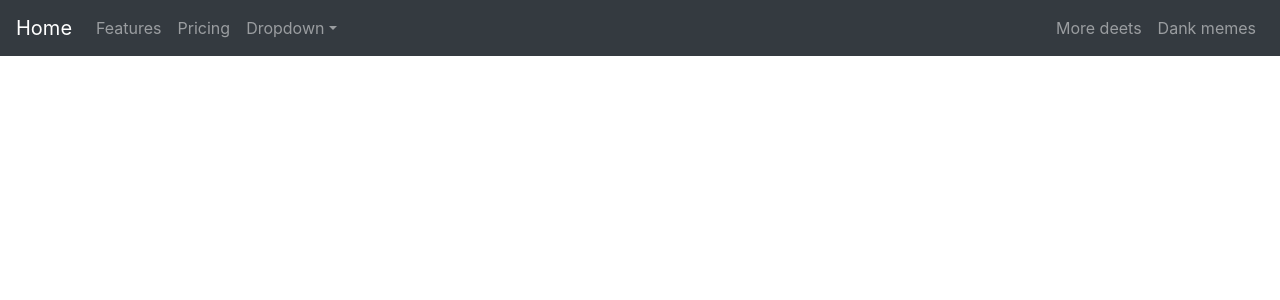
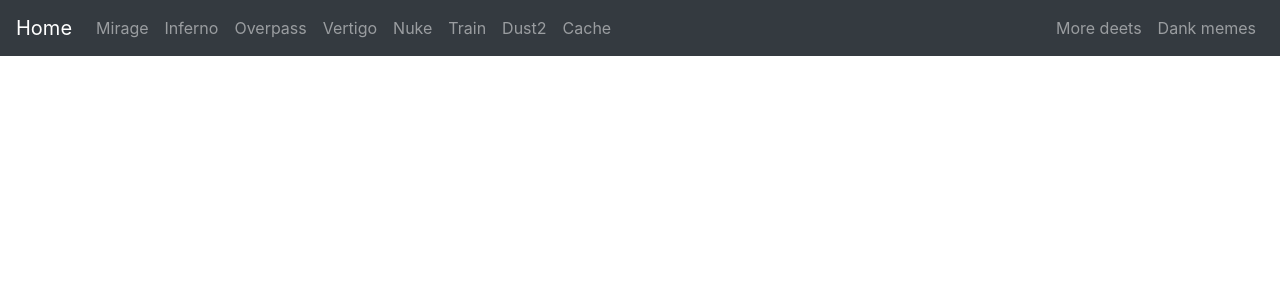
Before and after one commit to Ellstrom/ReactStream, a React (Create React App) app: page / in a window 1280 px wide. Shown: the top 300 px of the page. Built offline with nearby package versions, Linux system fonts and the light colour scheme.

Commit message:
Added maps to navbar

```diff
--- a/src/components/EllstreamNavbar.js
+++ b/src/components/EllstreamNavbar.js
@@ -1,5 +1,5 @@
 import React from 'react'
-import {Navbar, Nav, NavDropdown} from "react-bootstrap";
+import {Navbar, Nav} from "react-bootstrap";
 
 const EllstreamNavbar = () => (
     <Navbar collapseOnSelect expand="lg" bg="dark" variant="dark">
@@ -7,15 +7,14 @@ const EllstreamNavbar = () => (
         <Navbar.Toggle aria-controls="responsive-navbar-nav" />
         <Navbar.Collapse id="responsive-navbar-nav">
             <Nav className="mr-auto">
-                <Nav.Link href="#features">Features</Nav.Link>
-                <Nav.Link href="#pricing">Pricing</Nav.Link>
-                <NavDropdown title="Dropdown" id="collasible-nav-dropdown">
-                    <NavDropdown.Item href="#action/3.1">Action</NavDropdown.Item>
-                    <NavDropdown.Item href="#action/3.2">Another action</NavDropdown.Item>
-                    <NavDropdown.Item href="#action/3.3">Something</NavDropdown.Item>
-                    <NavDropdown.Divider />
-                    <NavDropdown.Item href="#action/3.4">Separated link</NavDropdown.Item>
-                </NavDropdown>
+                <Nav.Link href="#mirage">Mirage</Nav.Link>
+                <Nav.Link href="#inferno">Inferno</Nav.Link>
+                <Nav.Link href="#overpass">Overpass</Nav.Link>
+                <Nav.Link href="#vertigo">Vertigo</Nav.Link>
+                <Nav.Link href="#nuke">Nuke</Nav.Link>
+                <Nav.Link href="#train">Train</Nav.Link>
+                <Nav.Link href="#dust2">Dust2</Nav.Link>
+                <Nav.Link href="#cache">Cache</Nav.Link>
             </Nav>
             <Nav>
                 <Nav.Link href="#deets">More deets</Nav.Link>
```
